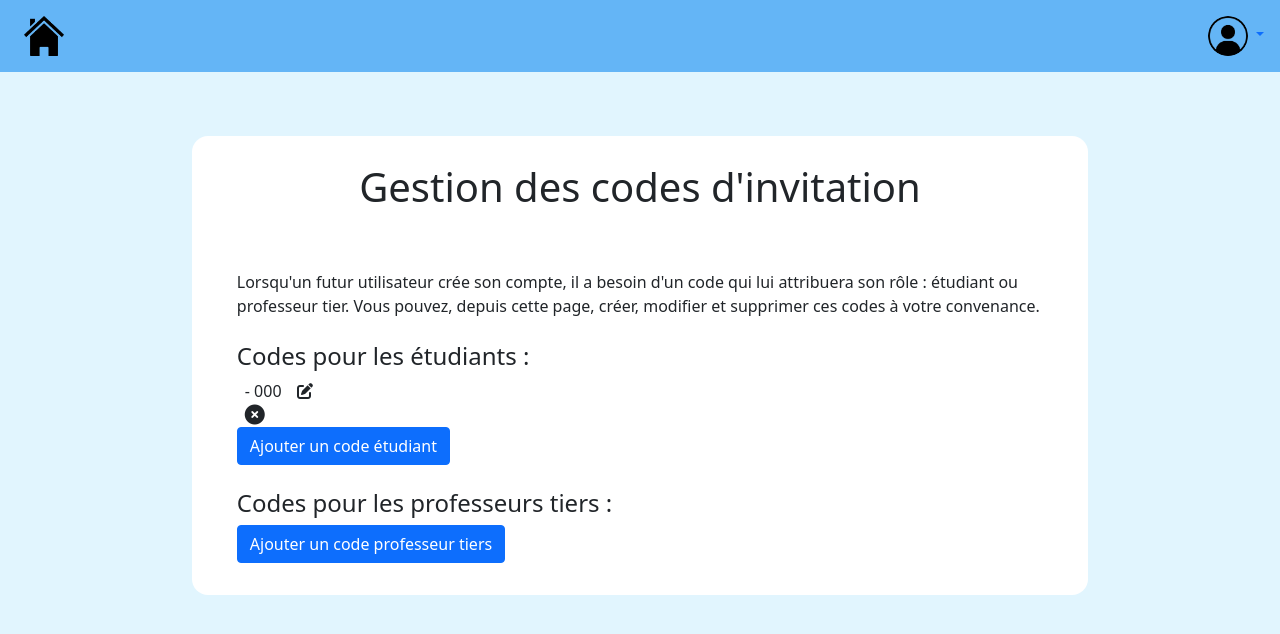
After one commit to MagiPrince/MeditationPedagogique, a Django app: page /codes/ in a window 1280 px wide. The commit adds this page. Shown: the top 634 px of the page. Run offline with Django 4.2, Linux system fonts and the light colour scheme; a user stored in the database is signed in; tables that the repository leaves empty hold one stand-in row (values such as "Sample post"); some libraries are stand-ins or nearby versions.

Commit message:
Codes + léger fix

```diff
--- /dev/null
+++ b/MeditationPedagogique/MeditationPedagogique_app/static/css/codes.css
@@ -0,0 +1,3 @@
+.codesListDiv {
+    padding-left: 0.5em;
+}
--- /dev/null
+++ b/MeditationPedagogique/MeditationPedagogique_app/templates/codes.html
@@ -0,0 +1,151 @@
+{% extends 'base.html' %}
+{% include 'footer.html' %}
+{% block extracss %}
+    <link rel="stylesheet" href="/static/css/codes.css">
+{% endblock %}
+
+
+{% block body_content %}
+    {% if user.is_superuser %}
+    {% csrf_token %}
+    <div class="d-flex justify-content-center titleDiv flex-row">
+        <h1 class="generalTitle">Gestion des codes d'invitation</h1>
+    </div>
+    <div class="d-flex justify-content-center flex-row paragraphDiv">
+
+        <p class="generalDescription paragraph">Lorsqu'un futur utilisateur crée son compte, il a besoin d'un code qui lui attribuera son rôle : étudiant ou professeur tier.
+            Vous pouvez, depuis cette page, créer, modifier et supprimer ces codes à votre convenance.
+        </p>
+        <br>
+    </div>
+    <div class="justify-content paragraphDiv">
+        <h4>Codes pour les étudiants :</h1>
+            {% for studentCode in studentCodes %}
+                <p class="codesListDiv">- {{ studentCode.code }}
+                    {% include 'modification.html' with id=studentCode.id table='InscriptionCode' field='code' previous_value=studentCode.code rows=1 cols=20 %}
+                    <!-- Supression d'un code -->
+                    <i type="button" class="fas fa-times-circle fa-lg deleteIcon" id="deleteButton" data-bs-toggle="modal" data-bs-target="#delete{{ studentCode.id }}"></i>
+
+                    <!-- Modal -->
+                    <div class="modal fade" id="delete{{ studentCode.id }}" tabindex="-1" aria-labelledby="deleteModalLabel" aria-hidden="true">
+                        <div class="modal-dialog">
+                            <div class="modal-content">
+                                    <div class="modal-header" id="deleteModalHeader">
+                                        <h5 class="modal-title" id="deleteModalLabel">Attention !</h5>
+                                        <button type="button" class="btn-close close-modal" data-bs-dismiss="modal" aria-label="Close"></button>
+                                    </div>
+                                <div class="modal-body">
+                                    Voulez-vous réellement supprimer ce code ?
+                                </div>
+                                <div class="modal-footer d-flex justify-content-center">
+                                    <button type="button" class="btn btn-secondary" data-bs-dismiss="modal">Annuler</button>
+                                    <form action="/delete-code/" method="post">
+                                        {% csrf_token %}
+                                        <input type="hidden" name="code_id" value={{ studentCode.id }}>
+                                        <button type="submit" class="btn btn-danger">Supprimer</button>
+                                    </form>
+                                </div>
+                            </div>
+                        </div>
+                    </div>
+                </p>
+            {% endfor %}
+            <!-- Ajout d'un code -->
+            <button class="btn btn-primary add-element-button" data-bs-toggle="modal" data-bs-target="#addStudentCode">Ajouter un code étudiant</button>
+            <div class="modal fade" id="addStudentCode" tabindex="-1" aria-labelledby="addStudentCodeModalLabel">
+                <div class="modal-dialog">
+                    <div class="modal-content">
+                        <div class="modal-header">
+                            <h5 class="modal-title" id="addStudentCodeModalLabel">
+                                Ajout d'un code étudiant
+                            </h5>
+                            <button type="button" class="btn-close close-modal" data-bs-dismiss="modal" aria-label="Close"></button>
+                        </div>
+                        <div class="modal-body">
+                            Veuillez entrer le code qui sera utilisé lors de la création d'un compte. Vous pourrez le modifier et le supprimer par la suite si nécessaire.
+                        </div>
+
+                        <form action="/add-code/" method="post">
+                            {% csrf_token %}
+                            <center>
+                            <textarea name="code" value="" rows=1 cols=20></textarea>
+                            </center>
+                            <input type="hidden" name="role" value="1">
+                            <div class="modal-footer d-flex justify-content-center modalFooterMargin">
+                                <button type="button" class="btn btn-secondary" data-bs-dismiss="modal">Annuler</button>
+                                <button type="submit" name="paragraphButton" class="btn btn-primary">Créer</button>
+                            </div>
+                        </form>
+
+                    </div>
+                </div>
+            </div>
+    </div>
+    <div class="justify-content paragraphDiv">
+        <h4>Codes pour les professeurs tiers :</h1>
+            {% for profCode in profCodes %}
+                <p class="codesListDiv">- {{ profCode.code }}
+                    {% include 'modification.html' with id=profCode.id table='InscriptionCode' field='code' previous_value=profCode.code rows=1 cols=20 %}
+                    <!-- Supression d'un code -->
+                    <i type="button" class="fas fa-times-circle fa-lg deleteIcon" id="deleteButton" data-bs-toggle="modal" data-bs-target="#delete{{ profCode.id }}"></i>
+
+                    <!-- Modal -->
+                    <div class="modal fade" id="delete{{ profCode.id }}" tabindex="-1" aria-labelledby="deleteModalLabel" aria-hidden="true">
+                        <div class="modal-dialog">
+                            <div class="modal-content">
+                                    <div class="modal-header" id="deleteModalHeader">
+                                        <h5 class="modal-title" id="deleteModalLabel">Attention !</h5>
+                                        <button type="button" class="btn-close close-modal" data-bs-dismiss="modal" aria-label="Close"></button>
+                                    </div>
+                                <div class="modal-body">
+                                    Voulez-vous réellement supprimer ce code ?
+                                </div>
+                                <div class="modal-footer d-flex justify-content-center">
+                                    <button type="button" class="btn btn-secondary" data-bs-dismiss="modal">Annuler</button>
+                                    <form action="/delete-code/" method="post">
+                                        {% csrf_token %}
+                                        <input type="hidden" name="code_id" value={{ profCode.id }}>
+                                        <button type="submit" class="btn btn-danger">Supprimer</button>
+                                    </form>
+                                </div>
+                            </div>
+                        </div>
+                    </div>
+                </p>
+            {% endfor %}
+            <!-- Ajout d'un code -->
+            <button class="btn btn-primary add-element-button" data-bs-toggle="modal" data-bs-target="#addprofCode">Ajouter un code professeur tiers</button>
+            <div class="modal fade" id="addprofCode" tabindex="-1" aria-labelledby="addprofCodeModalLabel">
+                <div class="modal-dialog">
+                    <div class="modal-content">
+                        <div class="modal-header">
+                            <h5 class="modal-title" id="addprofCodeModalLabel">
+                                Ajout d'un code professeur tiers
+                            </h5>
+                            <button type="button" class="btn-close close-modal" data-bs-dismiss="modal" aria-label="Close"></button>
+                        </div>
+                        <div class="modal-body">
+                            Veuillez entrer le code qui sera utilisé lors de la création d'un compte. Vous pourrez le modifier et le supprimer par la suite si nécessaire.
+                        </div>
+
+                        <form action="/add-code/" method="post">
+                            {% csrf_token %}
+                            <center>
+                            <textarea name="code" value="" rows=1 cols=20></textarea>
+                            </center>
+                            <input type="hidden" name="role" value="2">
+                            <div class="modal-footer d-flex justify-content-center modalFooterMargin">
+                                <button type="button" class="btn btn-secondary" data-bs-dismiss="modal">Annuler</button>
+                                <button type="submit" name="paragraphButton" class="btn btn-primary">Créer</button>
+                            </div>
+                        </form>
+
+                    </div>
+                </div>
+            </div>
+    </div>
+    {% else %}
+    <p>Vous n'avez pas les permissions pour accéder à cette page</p>
+    {% endif %}
+
+{% endblock %}
--- a/MeditationPedagogique/MeditationPedagogique_app/templates/lessons/elements/audio.html
+++ b/MeditationPedagogique/MeditationPedagogique_app/templates/lessons/elements/audio.html
@@ -6,7 +6,7 @@
         <source src="{% get_media_prefix %}{{ path }}" type="audio/mpeg">
     </audio>
     {% if user.is_superuser%}
-        {% include 'delete.html' with id=id order=order lessonNumber=lessonNumber type="audio" %}
+        {% include 'lessons/delete.html' with id=id order=order lessonNumber=lessonNumber type="audio" %}
         {% include 'lessons/add_element.html' with id=id order=order lessonNumber=lessonNumber %}
     {% endif %}
     {% include 'lessons/download_ressource.html' with path=path %}
--- a/MeditationPedagogique/MeditationPedagogique_app/templates/lessons/elements/document.html
+++ b/MeditationPedagogique/MeditationPedagogique_app/templates/lessons/elements/document.html
@@ -6,7 +6,7 @@
         {{ filename }}
     </a>
     {% if user.is_superuser%}
-        {% include 'delete.html' with id=id order=order lessonNumber=lessonNumber type="document" %}
+        {% include 'lessons/delete.html' with id=id order=order lessonNumber=lessonNumber type="document" %}
         {% include 'lessons/add_element.html' with id=id order=order lessonNumber=lessonNumber %}
     {% endif %}
     {% include 'lessons/download_ressource.html' with path=path %}
--- a/MeditationPedagogique/MeditationPedagogique_app/templates/lessons/elements/evaluation.html
+++ b/MeditationPedagogique/MeditationPedagogique_app/templates/lessons/elements/evaluation.html
@@ -4,7 +4,7 @@
     <h3>{{ element.text }}</h3>
         {% if user.is_superuser%}
             {% include 'modification.html' with id=element.id table='Element' field='text' previous_value=element.text rows=1 cols=30 %}
-            {% include 'delete.html' with id=element.id order=element.order lessonNumber=lessonNumber type='evaluation' %}
+            {% include 'lessons/delete.html' with id=element.id order=element.order lessonNumber=lessonNumber type='evaluation' %}
             {% if isFinal == "false"%}
                 {% include 'lessons/add_element.html' with id=element.id order=element.order lessonNumber=lessonNumber %}
             {% endif %}
--- a/MeditationPedagogique/MeditationPedagogique_app/templates/lessons/elements/image.html
+++ b/MeditationPedagogique/MeditationPedagogique_app/templates/lessons/elements/image.html
@@ -3,7 +3,7 @@
 <div class="d-flex justify-content-center image-div">
     <img src="{% get_media_prefix %}{{ path }}" class="img-fluid">
     {% if user.is_superuser%}
-        {% include 'delete.html' with id=id order=order lessonNumber=lessonNumber type="image" %}
+        {% include 'lessons/delete.html' with id=id order=order lessonNumber=lessonNumber type="image" %}
         {% include 'lessons/add_element.html' with id=id order=order lessonNumber=lessonNumber %}
     {% endif %}
     {% include 'lessons/download_ressource.html' with path=path %}
--- a/MeditationPedagogique/MeditationPedagogique_app/templates/lessons/elements/paragraph.html
+++ b/MeditationPedagogique/MeditationPedagogique_app/templates/lessons/elements/paragraph.html
@@ -2,7 +2,7 @@
     <p id=id>{{ text|linebreaksbr }}</p>
     {% if user.is_superuser%}
     {% include 'modification.html' with id=id table='Element' field='text' previous_value=text rows=6 cols=50 %}
-    {% include 'delete.html' with id=id order=order lessonNumber=lessonNumber type='paragraph' %}
+    {% include 'lessons/delete.html' with id=id order=order lessonNumber=lessonNumber type='paragraph' %}
     {% include 'lessons/add_element.html' with id=id order=order lessonNumber=lessonNumber %}
     {% endif %}
 </div>
--- a/MeditationPedagogique/MeditationPedagogique_app/templates/lessons/elements/video.html
+++ b/MeditationPedagogique/MeditationPedagogique_app/templates/lessons/elements/video.html
@@ -6,7 +6,7 @@
         <source src="{% get_media_prefix %}{{ path }}" type="audio/mpeg">
     </video>
     {% if user.is_superuser%}
-        {% include 'delete.html' with id=id order=order lessonNumber=lessonNumber type="video" %}
+        {% include 'lessons/delete.html' with id=id order=order lessonNumber=lessonNumber type="video" %}
         {% include 'lessons/add_element.html' with id=id order=order lessonNumber=lessonNumber %}
     {% endif %}
     {% include 'lessons/download_ressource.html' with path=path %}
--- a/MeditationPedagogique/MeditationPedagogique_app/templates/lessons/upload_file.html
+++ b/MeditationPedagogique/MeditationPedagogique_app/templates/lessons/upload_file.html
@@ -26,7 +26,7 @@
                 <form action="/import-data/" method="post" id="data" enctype="multipart/form-data">
                     {% csrf_token %}
                     <div class="modal-header">
-                        <h5 class="modal-title" id="deposithmLabel">Modal title</h5>
+                        <h5 class="modal-title" id="deposithmLabel">Rendu d'un devoir</h5>
                         <button type="button" class="btn-close" data-bs-dismiss="modal" aria-label="Close"></button>
                     </div>
                     <div class="modal-body">
--- a/MeditationPedagogique/MeditationPedagogique_app/templates/navbar.html
+++ b/MeditationPedagogique/MeditationPedagogique_app/templates/navbar.html
@@ -9,6 +9,9 @@
             </a>
             <ul class="dropdown-menu dropdown-menu-end" aria-labelledby="dropdownMenuButton1">
                 {% if user.is_authenticated%}
+                    {% if user.is_superuser%}
+                    <li><a class="dropdown-item" href="/codes">Gestion des codes</a></li>
+                    {% endif %}
                     <li><a class="dropdown-item" href="/profile/{{user.get_username}}">Mon profil</a></li>
                     <li><a class="dropdown-item" href="/change-password">Editer mon mot de passe</a></li>
                     <li><a class="dropdown-item" href="/logout">Se déconnecter</a></li>
--- a/MeditationPedagogique/MeditationPedagogique_app/urls.py
+++ b/MeditationPedagogique/MeditationPedagogique_app/urls.py
@@ -18,5 +18,8 @@ urlpatterns = [
     path('delete-comment/', views.delete_comment, name='delete_comment'),
     path('delete-ressource/', views.delete_ressource, name='delete_ressource'),
     path('delete-question/', views.delete_question, name='delete_question'),
+    path('add-code/', views.add_code, name='add_code'),
+    path('delete-code/', views.delete_code, name='delete_code'),
     path('profile/<username>', views.profile, name='profile'),
+    path('codes/', views.codes, name='codes'),
 ]
--- a/MeditationPedagogique/MeditationPedagogique_app/views.py
+++ b/MeditationPedagogique/MeditationPedagogique_app/views.py
@@ -10,7 +10,7 @@ from django.apps import apps
 from django.utils import timezone
 import os
 import datetime
-from .models import Lesson, Element, Ressource, Type, GeneralInformation, Comment, User, Question, Answer
+from .models import Lesson, Element, Ressource, Type, GeneralInformation, Comment, User, Question, Answer, InscriptionCode
 import operator
 from django.db.models import F
 
@@ -91,6 +91,7 @@ def lesson(request, number):
     context['showForm'] = "False"
     context['showUpdateModal'] = "False"
     if 'paragraphButton' in request.POST:
+        types_created_verification()
         form = AddParagraphForm(request.POST)
         order = int(request.POST.get('add_element_order', ''))
         if form.is_valid():
@@ -102,6 +103,7 @@ def lesson(request, number):
             context['form'] = form
 
     elif 'evaluationButton' in request.POST:
+        types_created_verification()
         createEvaluationForm = CreateEvaluationForm(request.POST)
         order = int(request.POST.get('add_element_order', ''))
         if createEvaluationForm.is_valid():
@@ -258,24 +260,7 @@ def import_element(request):
             request.session['upload_success_element'] = True
             request.session['uploaded_file_url_element'] = filename
 
-            # Verify that types for elements are created, if not create them
-            if len(Type.objects.all()) < 5:
-                print(len(Type.objects.all()))
-                if len(Type.objects.filter(name='audio')) < 1:
-                    t = Type(name='audio')
-                    t.save()
-                if len(Type.objects.filter(name='document')) < 1:
-                    t = Type(name='document')
-                    t.save()
-                if len(Type.objects.filter(name='image')) < 1:
-                    t = Type(name='image')
-                    t.save()
-                if len(Type.objects.filter(name='paragraph')) < 1:
-                    t = Type(name='paragraph')
-                    t.save()
-                if len(Type.objects.filter(name='video')) < 1:
-                    t = Type(name='video')
-                    t.save()
+            types_created_verification()
 
             # Define Type
             type = ''
@@ -331,8 +316,6 @@ def add_comment(request):
         else:
             comment_hidden = False
         request.session['modalId'] = request.POST.get('modalId', '')
-
-        print('ICI',ressource)
 
         c = Comment(user=request.user, ressource=Ressource.objects.get(id=ressource), text=comment, date=datetime.datetime.now(), hidden=comment_hidden)
         c.save()
@@ -396,3 +379,56 @@ def profile(request, username):
     else:
         print("We didn't find the user", username)
         return redirect('index')
+
+def types_created_verification():
+    # Verify that types for elements are created, if not create them
+    if len(Type.objects.all()) < 6:
+        print(len(Type.objects.all()))
+        if len(Type.objects.filter(name='audio')) < 1:
+            t = Type(name='audio')
+            t.save()
+        if len(Type.objects.filter(name='document')) < 1:
+            t = Type(name='document')
+            t.save()
+        if len(Type.objects.filter(name='image')) < 1:
+            t = Type(name='image')
+            t.save()
+        if len(Type.objects.filter(name='paragraph')) < 1:
+            t = Type(name='paragraph')
+            t.save()
+        if len(Type.objects.filter(name='video')) < 1:
+            t = Type(name='video')
+            t.save()
+        if len(Type.objects.filter(name='evaluation')) < 1:
+            t = Type(name='evaluation')
+            t.save()
+
+def codes(request):
+    context = {}
+
+    if request.user.is_superuser:
+        # Get all codes in the DB
+        context['studentCodes'] = InscriptionCode.objects.filter(role=1)
+        context['profCodes'] = InscriptionCode.objects.filter(role=2)
+
+    return render(request, 'codes.html', context)
+
+@login_required
+def delete_code(request):
+    if request.method == 'POST':
+        code_id = request.POST['code_id']
+        if request.user.is_superuser:
+            InscriptionCode.objects.get(id=code_id).delete()
+
+    # If the request is not POST the user is redirected to the codes page
+    return redirect('codes')
+
+@login_required
+def add_code(request):
+    if request.method == 'POST':
+        code = request.POST['code']
+        role = request.POST['role']
+        c = InscriptionCode(code=code, role=role)
+        c.save()
+    # If the request is not POST the user is redirected to the codes page
+    return redirect('codes')
```
Also changed, not shown: MeditationPedagogique/MeditationPedagogique_app/templates/lessons/delete.html (renamed from MeditationPedagogique/MeditationPedagogique_app/templates/delete.html).
